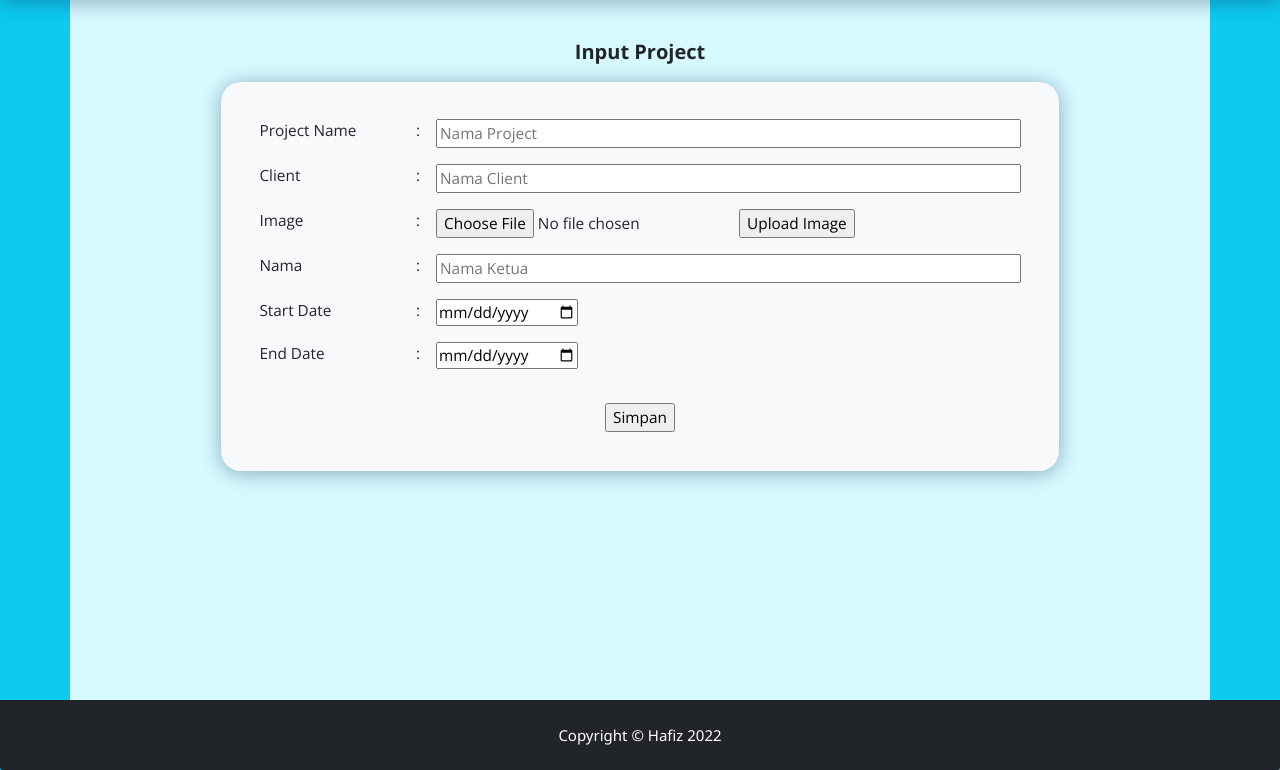
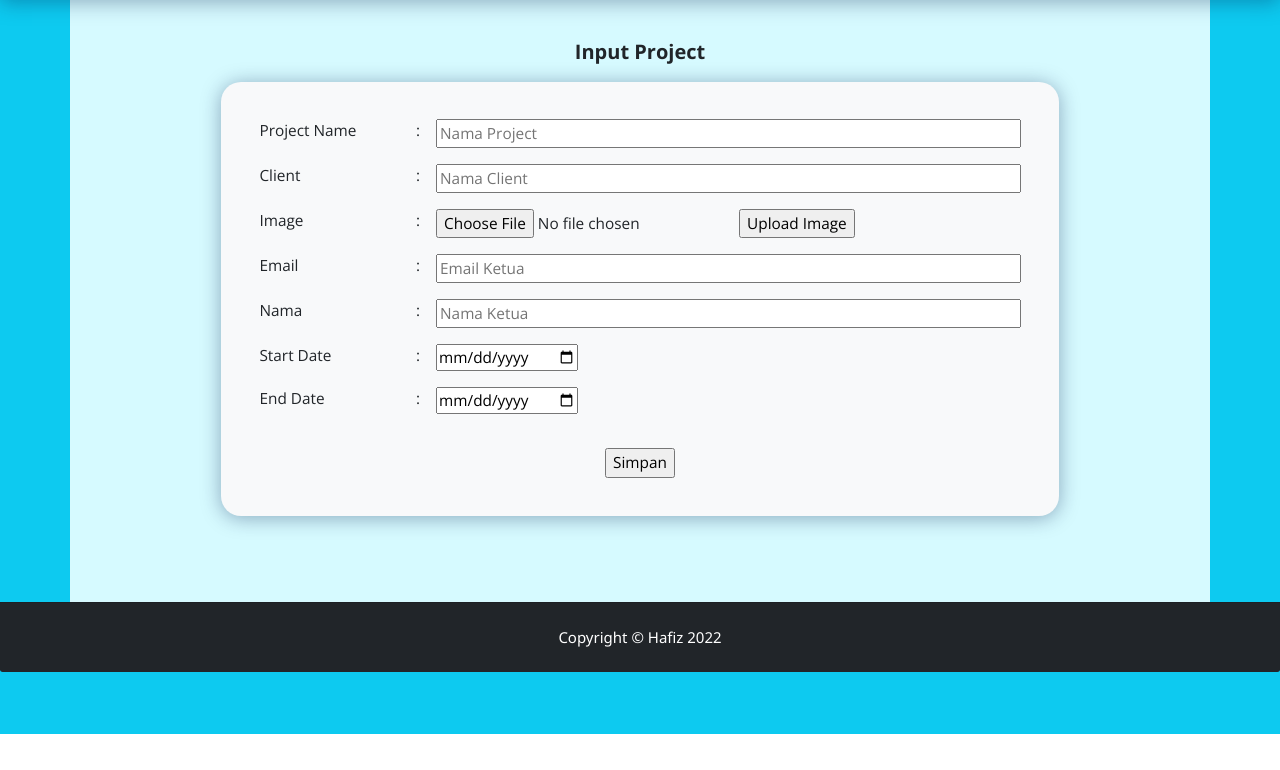
Before and after one commit to hafizgv/project-monitoring, a PHP site: page /input.php in a window 1280 px wide. Shown: the part 66-836 px from the top of the page. After the commit the page ends 800 px from the top, so only its background shows below. Run offline with PHP 8.4, Linux system fonts and the light colour scheme.

Commit message:
Update input.php

```diff
--- a/input.php
+++ b/input.php
@@ -6,7 +6,7 @@ include 'header.php';
     <title>Input Project</title>
 </head>
 <body class="bg-info">
-    <div class="container body-utama" style="height: 700px;">
+    <div class="container body-utama" style="height: 47vw;">
         <form action="simpanInput.php" method="post">
         <h4 class="text-center pb-2" style="font-weight:bold; font-family:'Open Sans';">Input Project</h1>
             <table class="table table-borderless bg-light w-75 mx-auto" style="border-radius: 20px; padding: 2rem;">
@@ -26,6 +26,11 @@ include 'header.php';
                         <td>:</td>
                         <td colspan="2"><input type="file" name="foto" id="fileToUpload">
                             <input type="submit" value="Upload Image" name="submit"></td>
+                    </tr>
+                    <tr>
+                        <td >Email</td>
+                        <td>:</td>
+                        <td colspan="2"><input type="email" name="email" placeholder="Email Ketua" style="width:100%;"></td>
                     </tr>
                     <tr>
                         <td >Nama</td>
```
